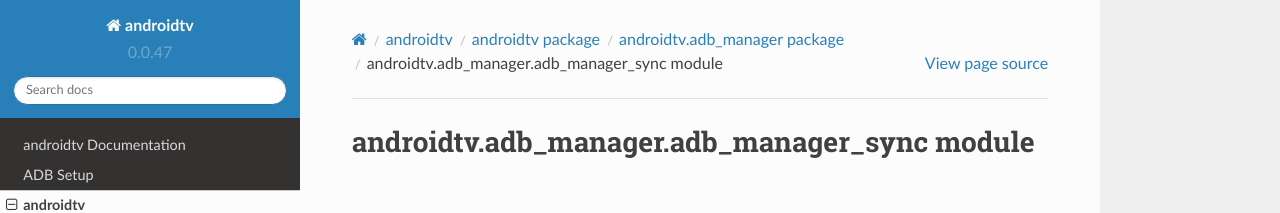
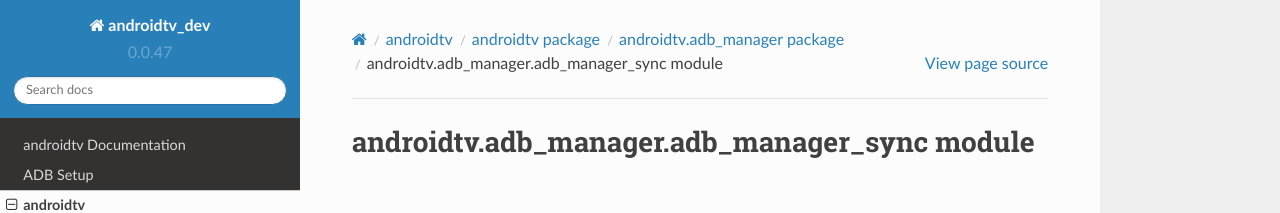
Before and after one commit to JeffLIrion/python-androidtv, a Sphinx documentation site: the page built from docs/source/androidtv.adb_manager.adb_manager_sync.rst, in a window 1280 px wide. Shown: the top 213 px of the page. Built offline with Sphinx 7.4.7 and the Read the Docs theme 2.0.0, drawn with Linux system fonts in a browser that asks for light colours.

Commit message:
Rename package from 'androidtv' to 'androidtv_dev'

```diff
--- a/docs/source/conf.py
+++ b/docs/source/conf.py
@@ -21,7 +21,7 @@ import sphinx_rtd_theme
 
 # -- Project information -----------------------------------------------------
 
-project = 'androidtv'
+project = 'androidtv_dev'
 copyright = '2020, Jeff Irion'
 author = 'Jeff Irion'
 
@@ -111,7 +111,7 @@ html_static_path = ['_static']
 # -- Options for HTMLHelp output ---------------------------------------------
 
 # Output file base name for HTML help builder.
-htmlhelp_basename = 'androidtvdoc'
+htmlhelp_basename = 'androidtv_devdoc'
 
 
 # -- Options for LaTeX output ------------------------------------------------
@@ -138,7 +138,7 @@ latex_elements = {
 # (source start file, target name, title,
 #  author, documentclass [howto, manual, or own class]).
 latex_documents = [
-    (master_doc, 'androidtv.tex', 'androidtv Documentation',
+    (master_doc, 'androidtv_dev.tex', 'androidtv_dev Documentation',
      'Jeff Irion', 'manual'),
 ]
 
@@ -148,7 +148,7 @@ latex_documents = [
 # One entry per manual page. List of tuples
 # (source start file, name, description, authors, manual section).
 man_pages = [
-    (master_doc, 'androidtv', 'androidtv Documentation',
+    (master_doc, 'androidtv_dev', 'androidtv_dev Documentation',
      [author], 1)
 ]
 
@@ -159,8 +159,8 @@ man_pages = [
 # (source start file, target name, title, author,
 #  dir menu entry, description, category)
 texinfo_documents = [
-    (master_doc, 'androidtv', 'androidtv Documentation',
-     author, 'androidtv', 'One line description of project.',
+    (master_doc, 'androidtv_dev', 'androidtv_dev Documentation',
+     author, 'androidtv_dev', 'One line description of project.',
      'Miscellaneous'),
 ]
 
```
Also changed, not shown: setup.py (+4 -4 lines), 4 other files.
